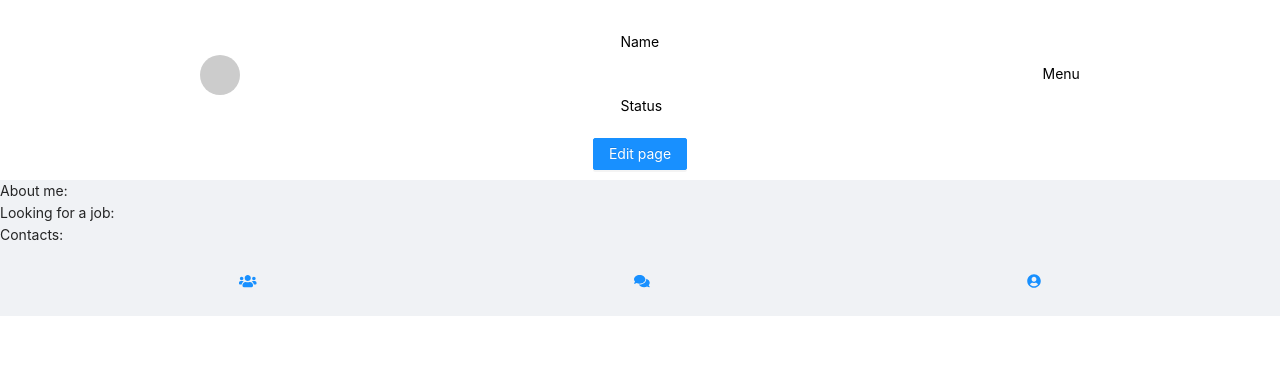
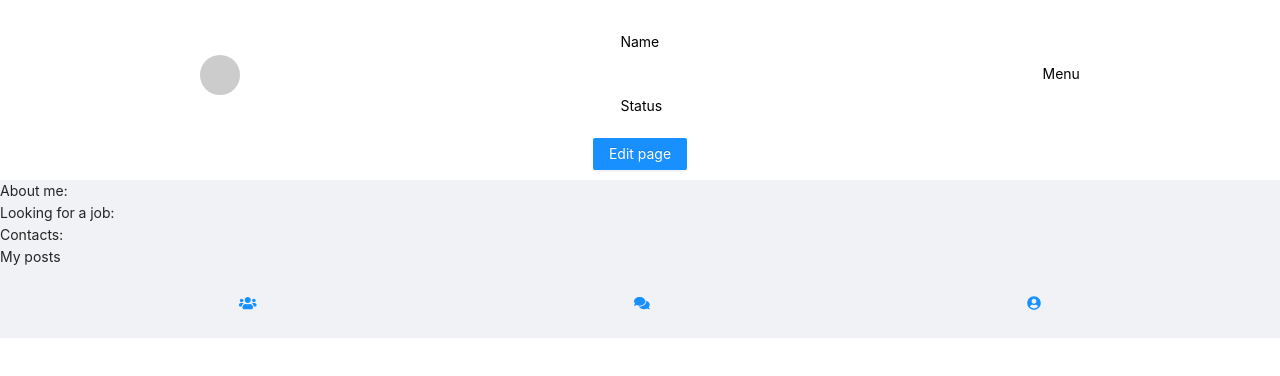
Before and after one commit to MatthewMarkov/social-mediaV2, a React (Create React App) app: page /#/ in a window 1280 px wide. Shown: the top 376 px of the page. Built offline with nearby package versions, Linux system fonts and the light colour scheme.

Commit message:
add Posts.jsx, finish ProfilePage init UI setup

```diff
--- a/src/App.js
+++ b/src/App.js
@@ -8,7 +8,7 @@ import ProfilePage from "./components/Profile_page/ProfilePage";
 const {  Footer, Sider, Content } = Layout;
 
 const App = () => (
-    <Layout>
+    <Layout className="app-wrapper">
         <Route path="/" component={ProfilePage}/>
         <Footer><NavBar/></Footer>
 
--- a/src/App.scss
+++ b/src/App.scss
@@ -1 +1,4 @@
 @import '~antd/dist/antd.css';
+
+.app-wrapper {
+}
--- /dev/null
+++ b/src/components/Profile_page/Body/Posts/Posts.jsx
@@ -0,0 +1,9 @@
+import React from "react";
+
+const Posts = () => (
+    <div>
+        My posts
+    </div>
+)
+
+export default Posts
--- a/src/components/Profile_page/ProfilePage.jsx
+++ b/src/components/Profile_page/ProfilePage.jsx
@@ -2,13 +2,17 @@ import React from 'react';
 import {Row, Col, Layout, Menu} from "antd";
 import UserInfo from "./Body/User_info/UserInfo";
 import PageHeader from "./Header/Header";
+import Posts from "./Body/Posts/Posts";
 
 const {  Footer, Sider, Content } = Layout;
 
 const ProfilePage = () => (
     <Layout>
         <PageHeader/>
-        <Content><UserInfo/></Content>
+        <Content>
+            <UserInfo/>
+            <Posts/>
+        </Content>
     </Layout>
 );
 
--- a/src/index.css
+++ b/src/index.css
@@ -3,7 +3,6 @@ body {
   font-family: -apple-system, BlinkMacSystemFont, 'Segoe UI', 'Roboto', 'Oxygen',
     'Ubuntu', 'Cantarell', 'Fira Sans', 'Droid Sans', 'Helvetica Neue',
     sans-serif;
-  font-size: 14px;
   -webkit-font-smoothing: antialiased;
   -moz-osx-font-smoothing: grayscale;
 }
```
